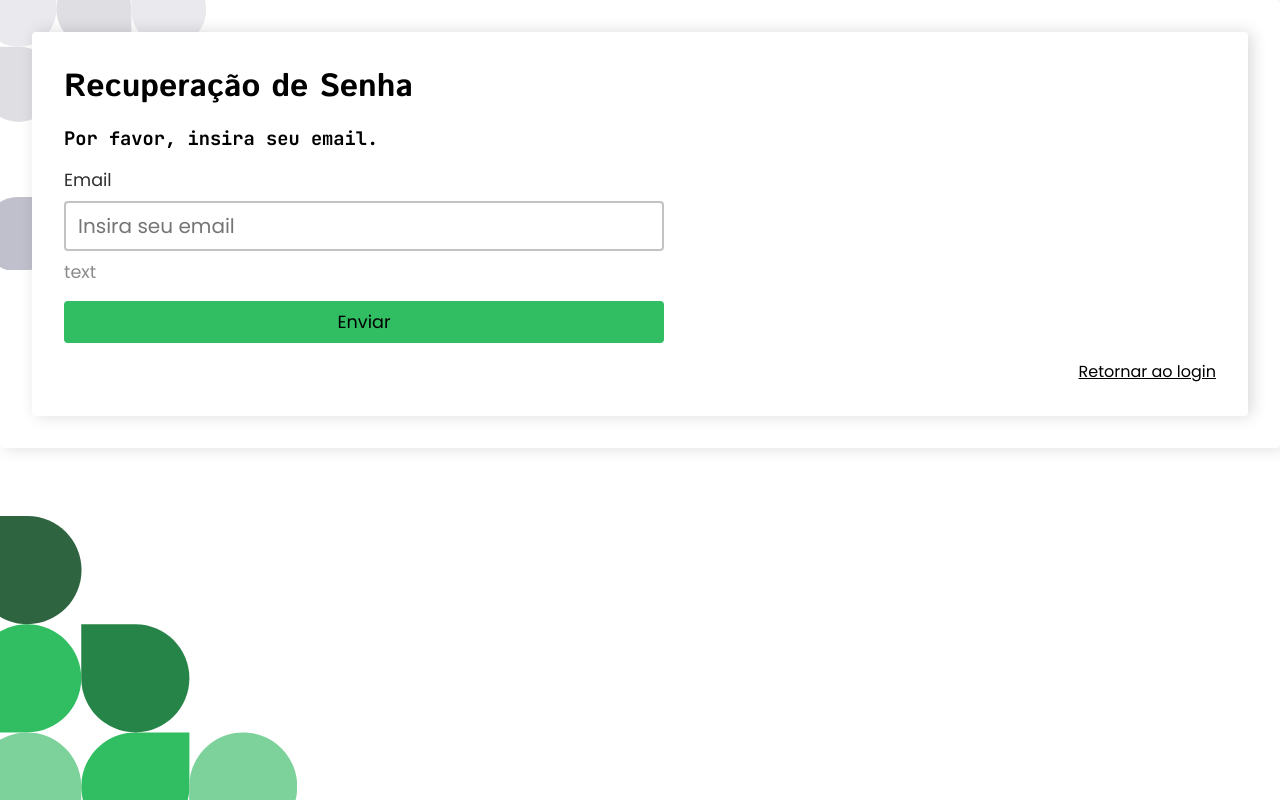
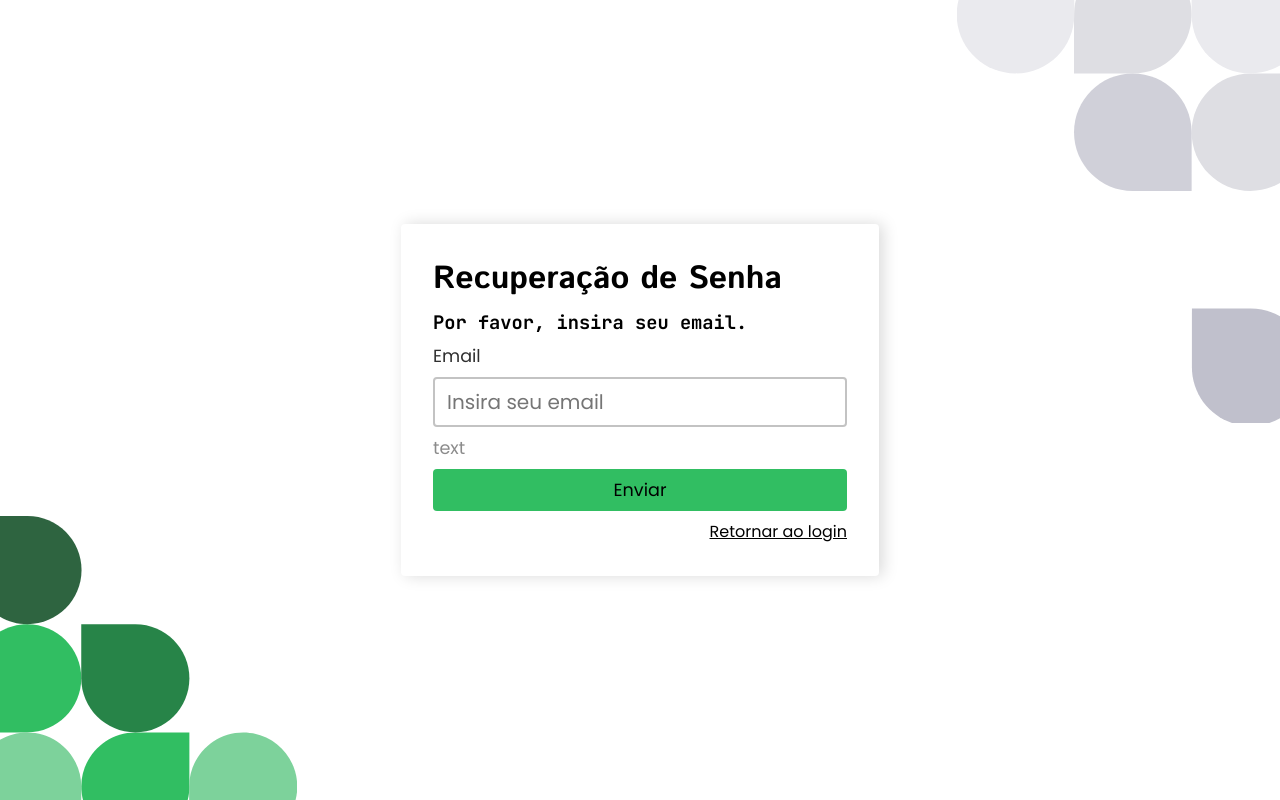
Before and after one commit to JoaoHenrique7/API-FATEC-4-SEM, a React (Create React App) app in the folder frontend/: page /recovery in a window 1280 px wide. Built offline with nearby package versions, Linux system fonts and the light colour scheme.

Commit message:
:bug: fix: CSS of recovery form

```diff
--- a/frontend/src/pages/public/RecoveryPass/RecoveryPass.tsx
+++ b/frontend/src/pages/public/RecoveryPass/RecoveryPass.tsx
@@ -1,3 +1,4 @@
+import React from "react";
 import { Component } from "react";
 import SaltyAlert from "../../../@utils/libs/SaltyAlert";
 import UserService from "../../../services/UserService/UserService";
@@ -15,7 +16,7 @@ class RecoveryPass extends Component<RecoveryPassState, RecoveryPassState> {
 		};
 	}
 	handleLogin = async (email: string) => {
-		let matchUser = UserService.recoveryPass(email);
+		const matchUser = UserService.recoveryPass(email);
 		if ((await matchUser) === true) {
 			this.setState({ loggedIn: true });
 			window.open("/login");
@@ -30,11 +31,7 @@ class RecoveryPass extends Component<RecoveryPassState, RecoveryPassState> {
 		}
 	};
 	render() {
-		return (
-			<div>
-				<Form onSubmit={this.handleLogin} />
-			</div>
-		);
+		return <Form onSubmit={this.handleLogin} />;
 	}
 }
 
--- a/frontend/src/pages/public/RecoveryPass/components/RecoveryPassForm.tsx
+++ b/frontend/src/pages/public/RecoveryPass/components/RecoveryPassForm.tsx
@@ -146,7 +146,7 @@ class RecoveryPassForm extends Component<RecoveryPassFormProps, RecoveryPassForm
 			case 1:
 				return (
 					<div className={styles["recoveryForm"]}>
-						<form className={styles.recoveryForm} onSubmit={this.handleSubmit}>
+						<form className={styles["recoveryForm__form"]} onSubmit={this.handleSubmit}>
 							<h1 className={styles["recoveryForm__title"]}>Recuperação de Senha</h1>
 							<h3 className={styles["recoveryForm__subtitle"]}>
 								Insira seu código!
@@ -171,7 +171,7 @@ class RecoveryPassForm extends Component<RecoveryPassFormProps, RecoveryPassForm
 			case 2:
 				return (
 					<div className={styles["recoveryForm"]}>
-						<form className={styles.recoveryForm} onSubmit={this.handleSubmit}>
+						<form className={styles["recoveryForm__form"]} onSubmit={this.handleSubmit}>
 							<h1 className={styles["recoveryForm__title"]}>Recuperação de Senha</h1>
 							<h3 className={styles["recoveryForm__subtitle"]}>
 								Coloque sua nova senha!
@@ -190,7 +190,7 @@ class RecoveryPassForm extends Component<RecoveryPassFormProps, RecoveryPassForm
 			default:
 				return (
 					<div className={styles["recoveryForm"]}>
-						<form className={styles.recoveryForm} onSubmit={this.handleSubmit}>
+						<form className={styles["recoveryForm__form"]} onSubmit={this.handleSubmit}>
 							<h1 className={styles["recoveryForm__title"]}>Recuperação de Senha</h1>
 							<h3 className={styles["recoveryForm__subtitle"]}>
 								Por favor, insira seu email.
--- a/frontend/src/routes/public/PublicRoutes.route.tsx
+++ b/frontend/src/routes/public/PublicRoutes.route.tsx
@@ -14,12 +14,11 @@ function PublicRoutes(): JSX.Element {
 			<Route element={<PublicRoutesMiddleware redirectPath="/" />}>
 				<Route element={<AuthLayout />}>
 					<Route path="/sign-in" element={<SignIn />} />
+					<Route path="/recovery" element={<RecoveryPass loggedIn={false} />} />
 					<Route path="/listUser" element={<ListUserTable />} />
-
 				</Route>
 				<Route element={<SignUpLayout />}>
 					<Route path="/sign-up" element={<SignUp />} />
-					<Route path="/recovery" element={<RecoveryPass loggedIn={false} />} />
 				</Route>
 			</Route>
 		</Routes>
```
